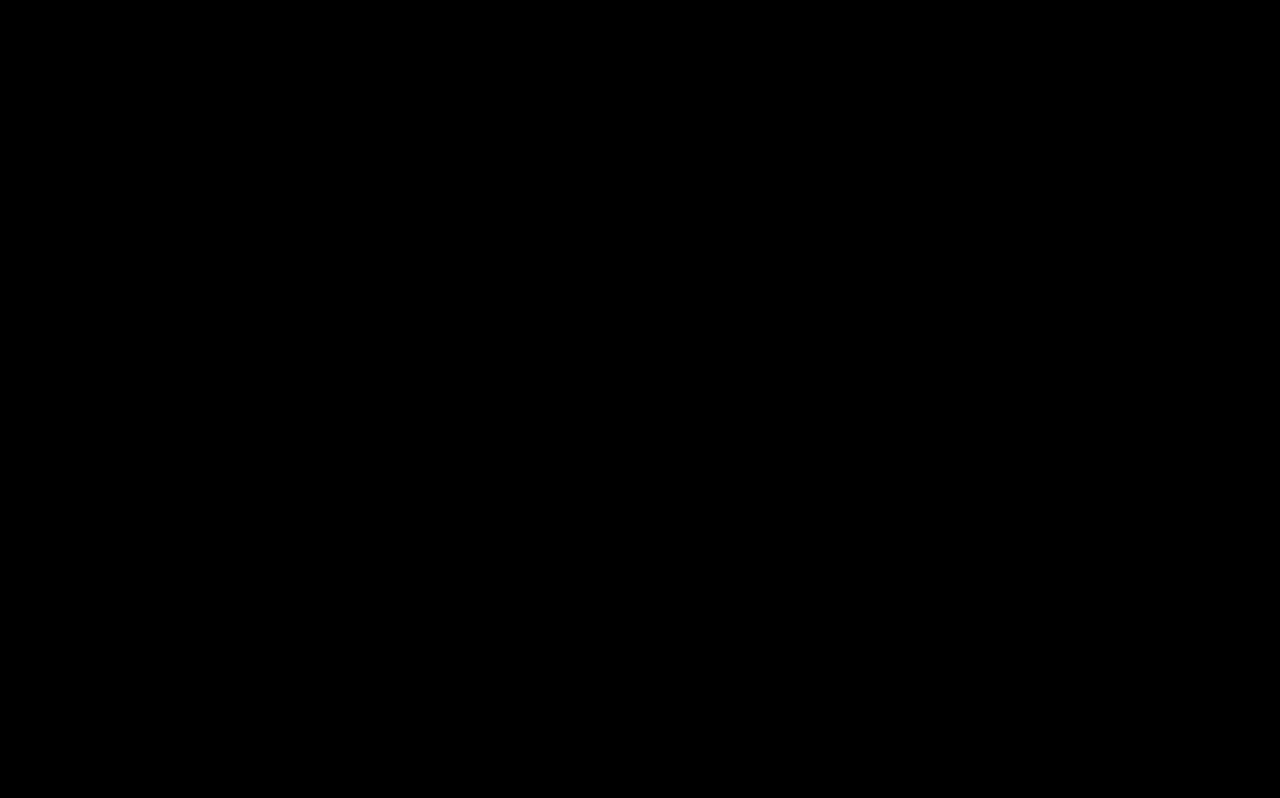
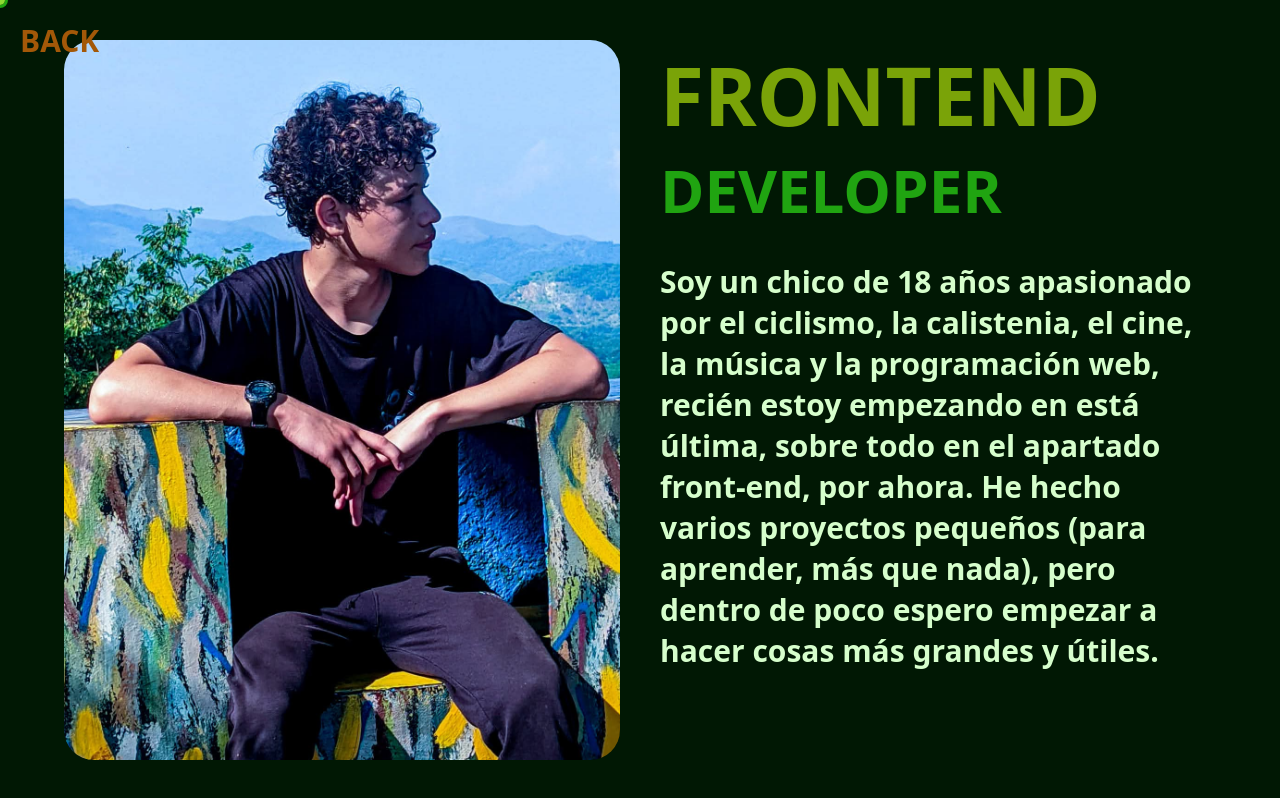
Before and after one commit to AleJesu1805/PORTFOLIO, a plain HTML site: page SOBRE MI/index.html in a window 1280 px wide. Drawn offline with Linux system fonts and the light colour scheme; a web font is replaced by a local one.

Commit message:
sobre mi, seccion añadida

```diff
--- a/SOBRE MI/index.html
+++ b/SOBRE MI/index.html
@@ -5,15 +5,40 @@
     <meta charset="UTF-8">
     <meta name="viewport" content="width=device-width, initial-scale=1.0">
     <title>SOBRE MÍ</title>
+    <link rel="stylesheet" href="style.css">
     <style>
+        @import url('https://fonts.googleapis.com/css2?family=Turret+Road:wght@200;300;400;500;700;800&display=swap');
+
+        body,
         html {
-            background-color: black;
+            font-family: "Turret Road", system-ui;
+            font-weight: 900;
+            font-style: normal;
+            /* background-color: black; */
         }
     </style>
 </head>
 
 <body>
+    <a href="../">BACK</a>
+    <main class="main-content">
+        <div class="main__container__image">
+            <img class="main__container__image__alex" alt="Alex in the Mountain" src="../img/Alex.jpg">
+        </div>
+        <div class="main__description">
+            <h1 class="main__description__seniority">FRONTEND</h1>
+            <h2 class="main__description__position">DEVELOPER</h2>
 
+            <p class="main__description__text">Soy un chico de 18 años apasionado por el ciclismo, la calistenia, el
+                cine, la música y la programación web, recién estoy empezando en está última, sobre todo en el apartado
+                front-end, por ahora. He hecho varios proyectos pequeños (para aprender, más que nada), pero dentro de
+                poco espero empezar a hacer cosas más grandes y útiles.</p>
+        </div>
+    </main>
+    <div class="custom-cursor">
+        <div class="cursor__dot"></div>
+    </div>
+    <script src="script.js" type="module"></script>
 </body>
 
 </html>
--- /dev/null
+++ b/SOBRE MI/script.js
@@ -0,0 +1,13 @@
+// CURSOR
+const customCursor = document.querySelectorAll('.custom-cursor');
+
+document.body.style.cursor = 'none';
+
+document.addEventListener('mousemove', (e) => {
+    const mouseX = e.clientX;
+    const mouseY = e.clientY;
+    customCursor.forEach((cursor) => {
+        cursor.style.left = mouseX + 'px';
+        cursor.style.top = mouseY + 'px';
+    });
+});
--- /dev/null
+++ b/SOBRE MI/style.css
@@ -0,0 +1,122 @@
+:root {
+    --height-header: clamp(20px, 10vh, 55px);
+    --image-size: clamp(200px, 25vw, 800px);
+    --tittle-font-size: clamp(40px, 8vw, 80px);
+    --subttitle-font-size: clamp(30px, 7vw, 60px);
+    --font-size: clamp(15px, 3vw, 30px);
+    --margin-small: clamp(25px, 4vw, 50px);
+    --bg-color: #011804;
+    --first-color: #4a754f;
+    --second-color: #057012;
+    --font-color: #D6FECC;
+    --anchor-color: #a35808;
+    --tittle-color: #7aa308;
+    --subtittle-color: #20a411;
+}
+
+html,
+body {
+    background: var(--bg-color);
+    width: 100%;
+    height: 100%;
+    margin: 0;
+    padding: 0;
+}
+
+* {
+    box-sizing: border-box;
+}
+
+.custom-cursor {
+    /* background-color: #782e00; */
+    padding: 0px;
+    margin: 0;
+    border-radius: 100%;
+    border: 3px solid #20a411;
+    position: fixed;
+    transform: translate(-50%, -50%);
+    pointer-events: none;
+    transition: padding .2s, filter .2s, left .1s, top .1s;
+    z-index: 99999999999;
+}
+
+.custom-cursor .cursor__dot {
+    background-color: #8ddc33;
+    padding: 5px;
+    border-radius: 100%;
+    margin: 0;
+}
+
+a {
+    text-decoration: none;
+    cursor: none;
+    color: var(--anchor-color);
+    font-size: var(--font-size);
+    position: absolute;
+    margin-left: 20px;
+    margin-top: 20px;
+    z-index: 1;
+}
+
+body:has(a:hover, .container__image__alex:hover, #close-dialog:hover) .custom-cursor {
+    transform: translate(-50%, -50%);
+    padding: 10px;
+    filter: hue-rotate(180deg);
+}
+
+.main-content {
+    display: flex;
+    flex-direction: row;
+    align-items: flex-start;
+    gap: 40px;
+    width: 90%;
+    height: 90%;
+    position: absolute;
+    left: 50%;
+    top: 50%;
+    transform: translate(-50%, -50%);
+}
+
+.main__container__image {
+    width: 50%;
+    height: 100%;
+    /* background-color: #a35808; */
+}
+
+.main__container__image__alex {
+    width: 100%;
+    height: 100%;
+    object-fit: cover;
+    object-position: top;
+    cursor: none;
+    border-radius: 30px;
+}
+
+.main__description {
+    width: 50%;
+    height: 100%;
+}
+
+.main__description__seniority {
+    font-size: var(--tittle-font-size);
+    color: var(--tittle-color);
+    margin: 0;
+}
+
+.main__description__position {
+    font-size: var(--subttitle-font-size);
+    color: var(--subtittle-color);
+    margin: 0;
+}
+
+.main__description__text {
+    font-size: var(--font-size);
+    color: var(--font-color);
+}
+
+/* @media (-width: 600px) {
+    .main__container__image {
+        width: 50%;
+        height: 50%;
+    }
+} */
```
Also changed, not shown: index.html (+4 -4 lines).
